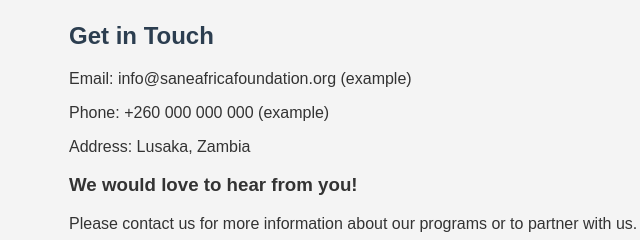
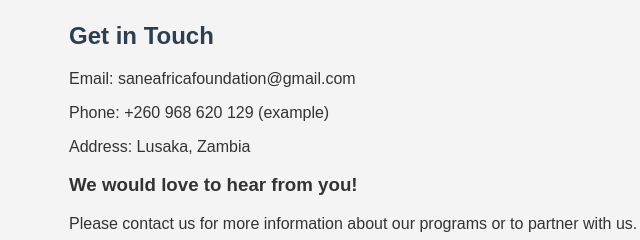
Before and after one commit to robincmumba/sana-eafrica-foundation.github.io, a plain HTML site: page contact.html in a window 1280 px wide. Shown: the part 176-416 px from the top of the page, 71-711 px from the left. Drawn offline with Linux system fonts and the light colour scheme.

Commit message:
Update contact.html

```diff
--- a/contact.html
+++ b/contact.html
@@ -29,8 +29,8 @@
 
 <div class="container">
     <h2>Get in Touch</h2>
-    <p>Email: info@saneafricafoundation.org (example)</p>
-    <p>Phone: +260 000 000 000 (example)</p>
+    <p>Email: saneafricafoundation@gmail.com </p>
+    <p>Phone: +260 968 620 129 (example)</p>
     <p>Address: Lusaka, Zambia</p>
 
     <h3>We would love to hear from you!</h3>
```
